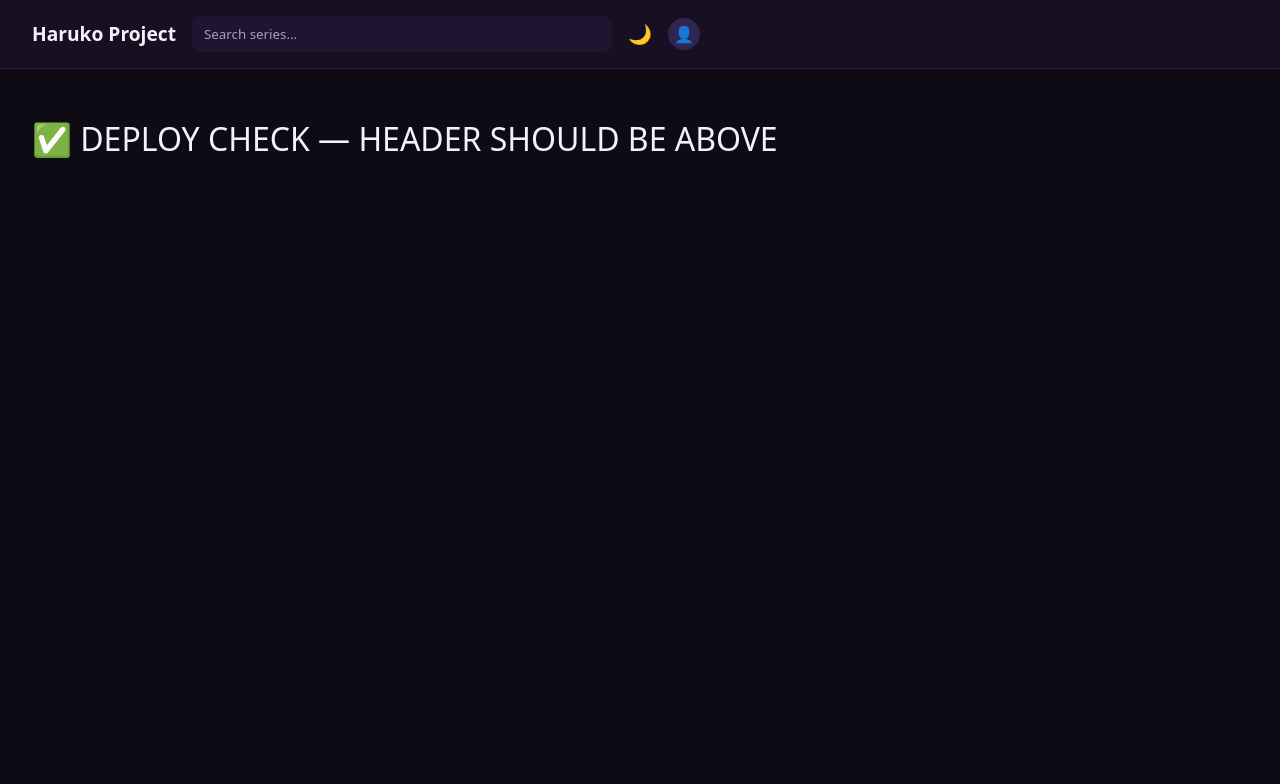
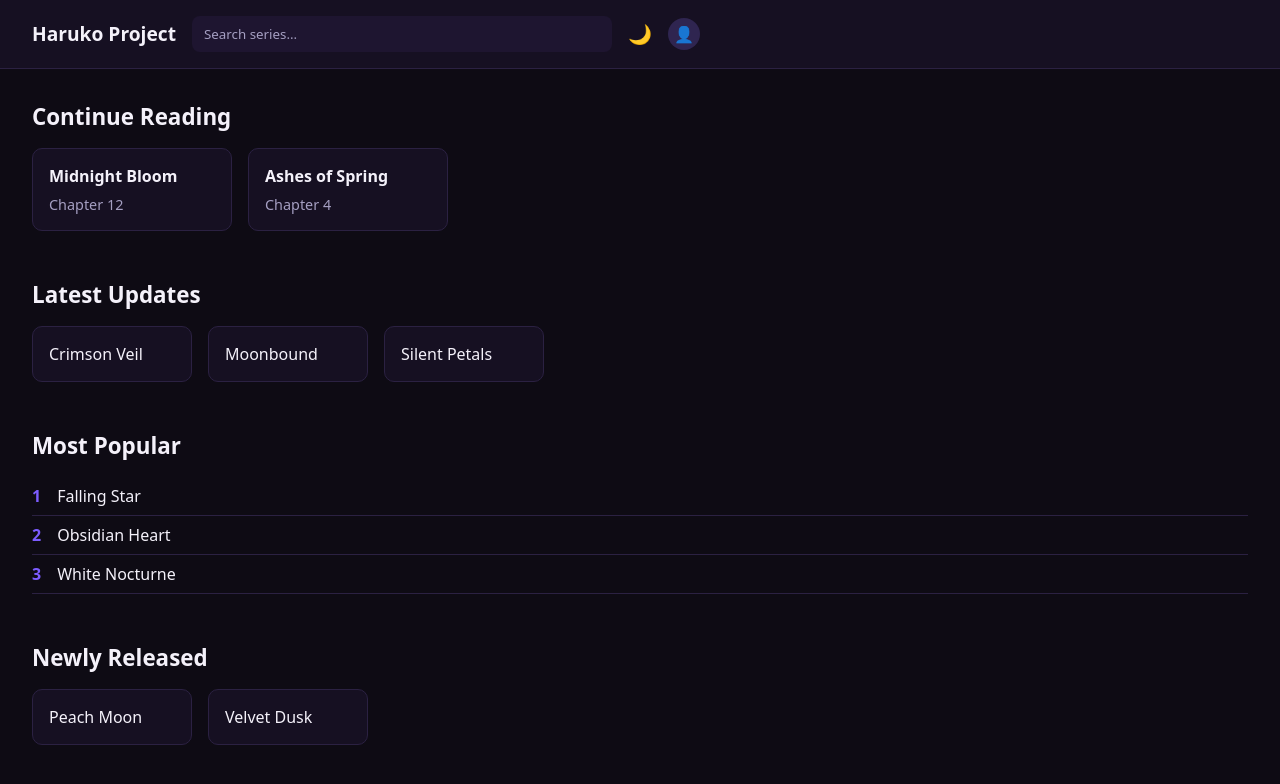
Before and after one commit to kozakiharuko-afk/haruko-frontend, a Next.js app: page / in a window 1280 px wide. Shown: the top 784 px of the page. Built offline with nearby package versions, Linux system fonts and the light colour scheme.

Commit message:
Add homepage sections and Continue Reading

```diff
--- a/app/globals.css
+++ b/app/globals.css
@@ -115,3 +115,76 @@ body {
   padding: 3rem 2rem;
   font-size: 2rem;
 }
+
+/* ---------- Homepage ---------- */
+
+.home {
+  padding: 2rem;
+  display: flex;
+  flex-direction: column;
+  gap: 3rem;
+}
+
+section h2 {
+  margin-bottom: 1rem;
+  font-size: 1.4rem;
+}
+
+/* Continue Reading */
+.continue-list {
+  display: flex;
+  gap: 1rem;
+  overflow-x: auto;
+}
+
+.continue-card {
+  min-width: 200px;
+  padding: 1rem;
+  background: var(--bg-header);
+  border: 1px solid var(--border);
+  border-radius: 10px;
+  display: flex;
+  flex-direction: column;
+  gap: 0.5rem;
+  cursor: pointer;
+}
+
+.continue-card span {
+  font-size: 0.9rem;
+  color: var(--muted);
+}
+
+/* Cards */
+.card-row {
+  display: flex;
+  gap: 1rem;
+  overflow-x: auto;
+}
+
+.card {
+  min-width: 160px;
+  padding: 1rem;
+  background: var(--bg-header);
+  border: 1px solid var(--border);
+  border-radius: 10px;
+  cursor: pointer;
+}
+
+/* Lists */
+.list {
+  list-style: none;
+  padding: 0;
+  margin: 0;
+}
+
+.list li {
+  display: flex;
+  gap: 1rem;
+  padding: 0.5rem 0;
+  border-bottom: 1px solid var(--border);
+}
+
+.rank {
+  font-weight: bold;
+  color: var(--accent);
+}
--- a/app/page.tsx
+++ b/app/page.tsx
@@ -1,7 +1,86 @@
+type ContinueItem = {
+  title: string;
+  chapter: string;
+};
+
+type SeriesItem = {
+  title: string;
+};
+
+const continueReading: ContinueItem[] = [
+  { title: "Midnight Bloom", chapter: "Chapter 12" },
+  { title: "Ashes of Spring", chapter: "Chapter 4" },
+];
+
+const latestUpdates: SeriesItem[] = [
+  { title: "Crimson Veil" },
+  { title: "Moonbound" },
+  { title: "Silent Petals" },
+];
+
+const mostPopular: SeriesItem[] = [
+  { title: "Falling Star" },
+  { title: "Obsidian Heart" },
+  { title: "White Nocturne" },
+];
+
+const newlyReleased: SeriesItem[] = [
+  { title: "Peach Moon" },
+  { title: "Velvet Dusk" },
+];
+
 export default function Home() {
   return (
-    <main className="content">
-      ✅ DEPLOY CHECK — HEADER SHOULD BE ABOVE
+    <main className="home">
+      {/* Continue Reading */}
+      <section>
+        <h2>Continue Reading</h2>
+        <div className="continue-list">
+          {continueReading.map((item) => (
+            <div key={item.title} className="continue-card">
+              <strong>{item.title}</strong>
+              <span>{item.chapter}</span>
+            </div>
+          ))}
+        </div>
+      </section>
+
+      {/* Latest Updates */}
+      <section>
+        <h2>Latest Updates</h2>
+        <div className="card-row">
+          {latestUpdates.map((item) => (
+            <div key={item.title} className="card">
+              {item.title}
+            </div>
+          ))}
+        </div>
+      </section>
+
+      {/* Most Popular */}
+      <section>
+        <h2>Most Popular</h2>
+        <ul className="list">
+          {mostPopular.map((item, index) => (
+            <li key={item.title}>
+              <span className="rank">{index + 1}</span>
+              {item.title}
+            </li>
+          ))}
+        </ul>
+      </section>
+
+      {/* Newly Released */}
+      <section>
+        <h2>Newly Released</h2>
+        <div className="card-row">
+          {newlyReleased.map((item) => (
+            <div key={item.title} className="card">
+              {item.title}
+            </div>
+          ))}
+        </div>
+      </section>
     </main>
   );
 }
```
